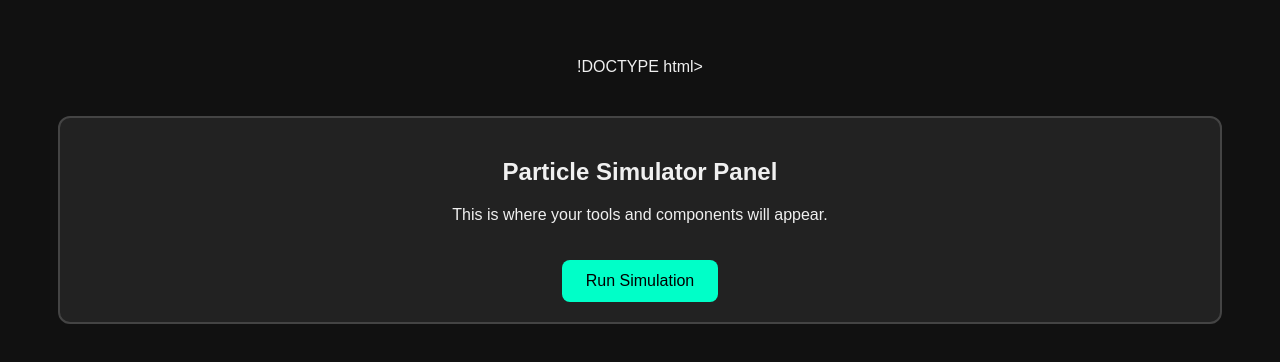
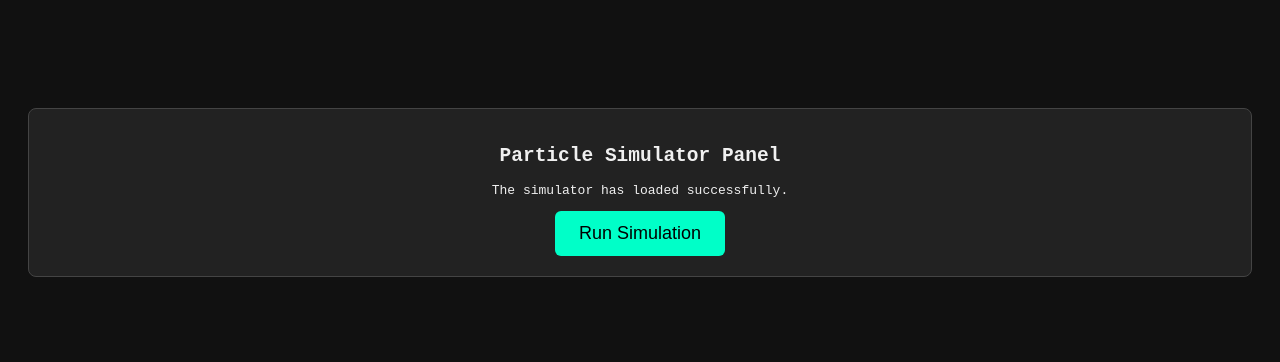
Before and after one commit to Wepower383/particle, a plain HTML site: page index.html in a window 1280 px wide. Both pictures are taken after a click on the button "Enter". Drawn offline with Linux system fonts and the light colour scheme.

Commit message:
Update index.html

```diff
--- a/index.html
+++ b/index.html
@@ -1,58 +1,55 @@
-!DOCTYPE html>
+<!DOCTYPE html>
 <html lang="en">
 <head>
-  <meta charset="UTF-8" />
-  <meta name="viewport" content="width=device-width, initial-scale=1.0" />
+  <meta charset="UTF-8">
   <title>Particle Simulator</title>
+  <meta name="viewport" content="width=device-width, initial-scale=1.0">
   <style>
     body {
-      font-family: sans-serif;
-      text-align: center;
-      padding: 50px;
       background-color: #111;
       color: #f0f0f0;
+      font-family: monospace;
+      text-align: center;
+      padding: 60px 20px;
     }
 
     #simulator {
       display: none;
+      padding: 20px;
       margin-top: 40px;
-      padding: 20px;
-      border: 2px solid #444;
-      border-radius: 12px;
       background-color: #222;
+      border-radius: 8px;
+      border: 1px solid #444;
     }
 
     button {
+      padding: 12px 24px;
+      font-size: 18px;
+      border: none;
+      border-radius: 6px;
       background-color: #00ffc8;
-      border: none;
-      padding: 12px 24px;
-      font-size: 16px;
-      border-radius: 8px;
+      color: #000;
       cursor: pointer;
-      margin-top: 20px;
     }
 
     button:hover {
-      background-color: #00cc9f;
+      background-color: #00d1a6;
     }
   </style>
 </head>
 <body>
 
-  <!-- Intro screen -->
   <div id="intro">
     <h1>Welcome to the simulator where the unseen can be seen</h1>
     <button onclick="enterSimulation()">Enter</button>
   </div>
 
-  <!-- Simulator panel -->
   <div id="simulator">
     <h2>Particle Simulator Panel</h2>
-    <p>This is where your tools and components will appear.</p>
-    <button onclick="alert('Simulating energy flow...')">Run Simulation</button>
+    <p>The simulator has loaded successfully.</p>
+    <button onclick="alert('Simulating...')">Run Simulation</button>
   </div>
 
-  <!-- Script is now inside the HTML file -->
   <script>
     function enterSimulation() {
       document.getElementById("intro").style.display = "none";
```
